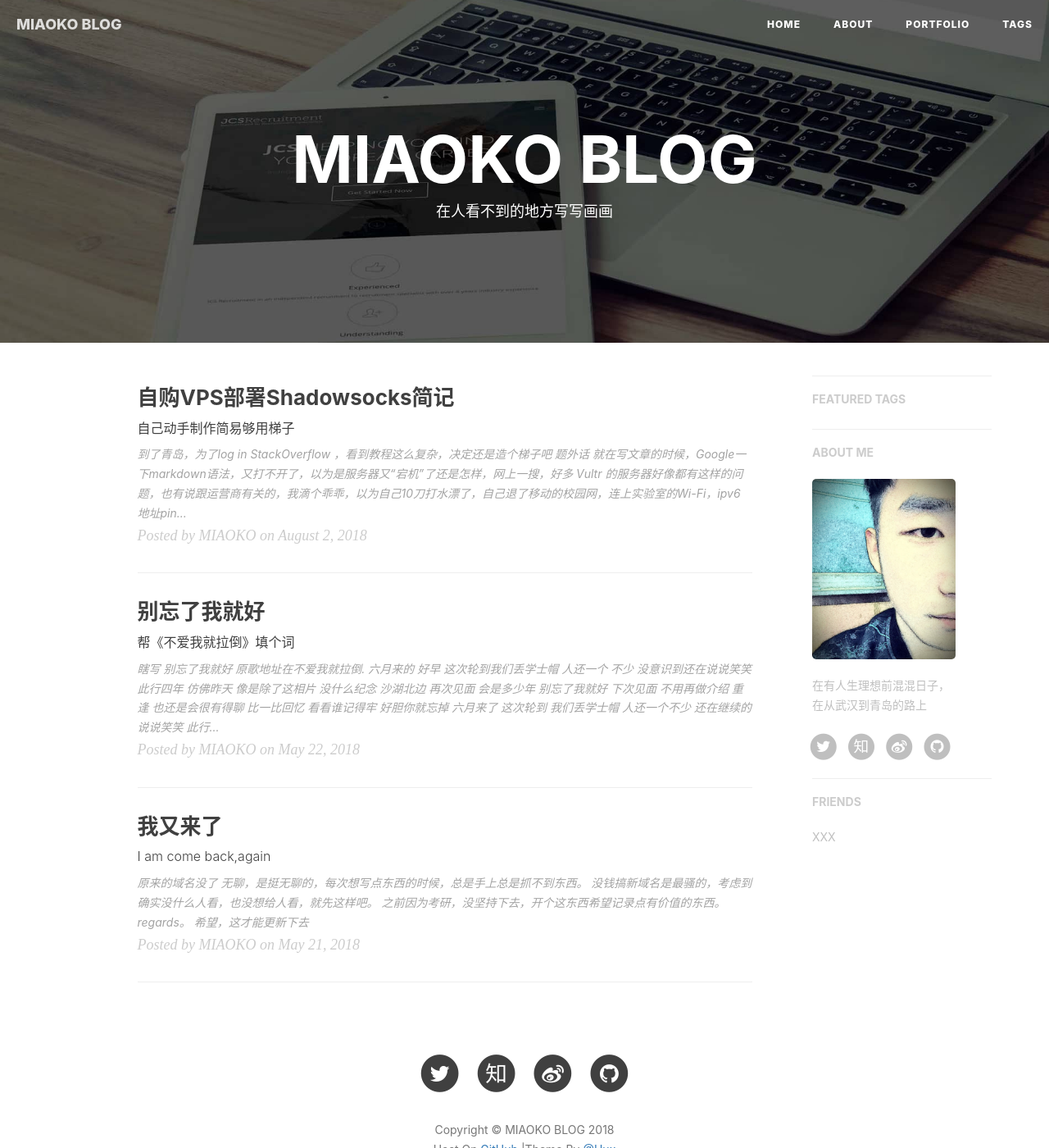
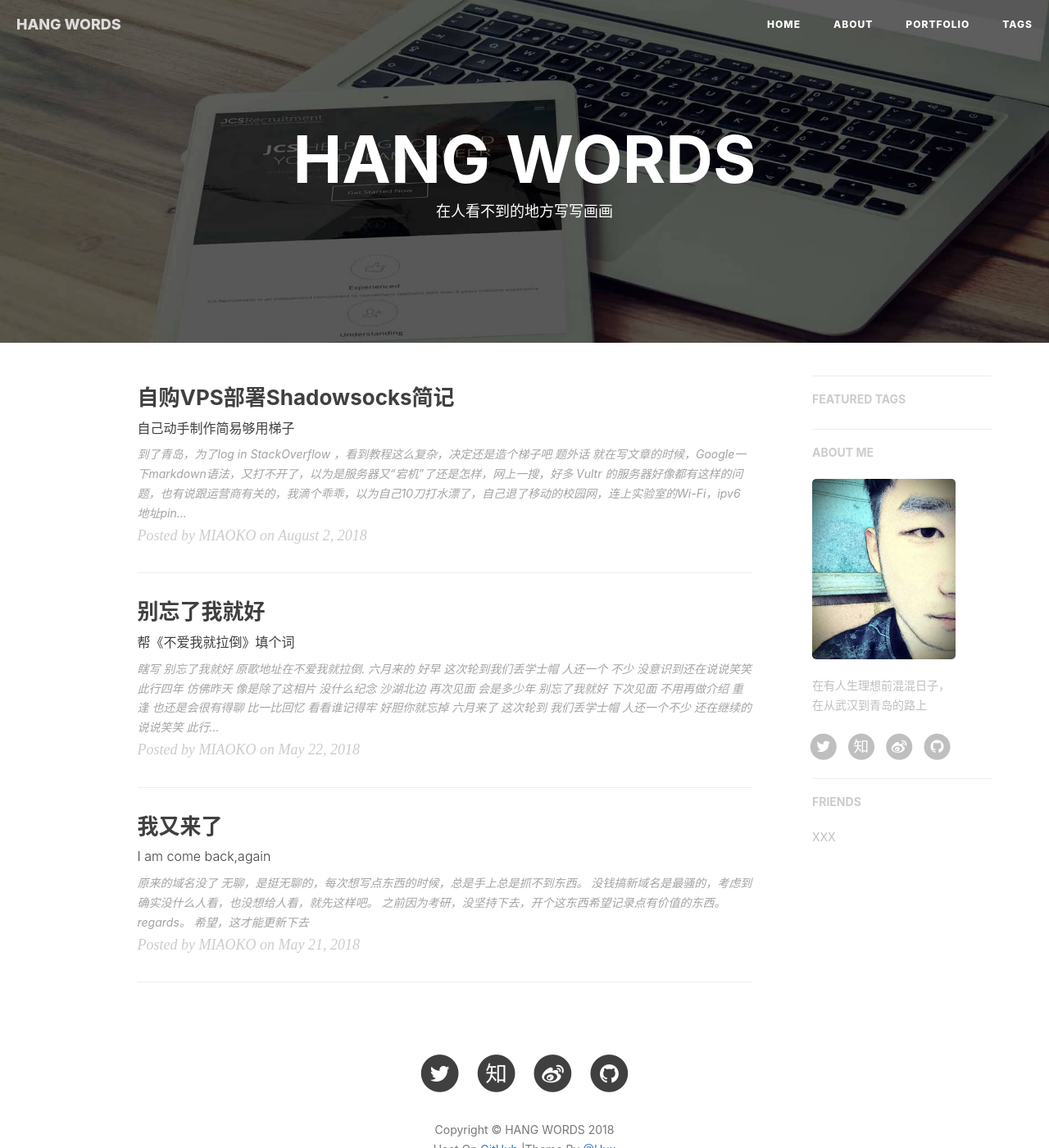
Before and after one commit to MIAOKO32/miaoko32.github.io, a Jekyll site: the page built from index.html, in a window 1280 px wide and 1400 px high. Shown: the whole window at 82% size. Built offline with Jekyll 4.4.1, drawn with Linux system fonts in a browser that asks for light colours; nearby versions of some CDN libraries; the list of posts is cut into pages by our own code; comment, search, counter and statistics services are not loaded.

Commit message:
update domain

```diff
--- a/_config.yml
+++ b/_config.yml
@@ -1,11 +1,11 @@
 # Site settings
-title: MIAOKO BLOG
-SEOTitle: 陈昱行的博客 | Miaoko Blog
+title: HANG WORDS
+SEOTitle: 陈昱行的博客 | HANG WORDS
 header-img: img/post-bg-rwd.jpg
 email: miaoko@my.com
 description: "这里是 @miaoko32 的个人博客，与你一起发现更大的世界。"
 keyword: "陈昱行,GIS,miaoko,miaoko 陈昱行"
-url: "https://miaoko.site"              # your host, for absolute URL
+url: "yuhang.ch"              # your host, for absolute URL
 baseurl: ""                             # for example, '/blog' if your blog hosted on 'host/blog'
 
 
```
